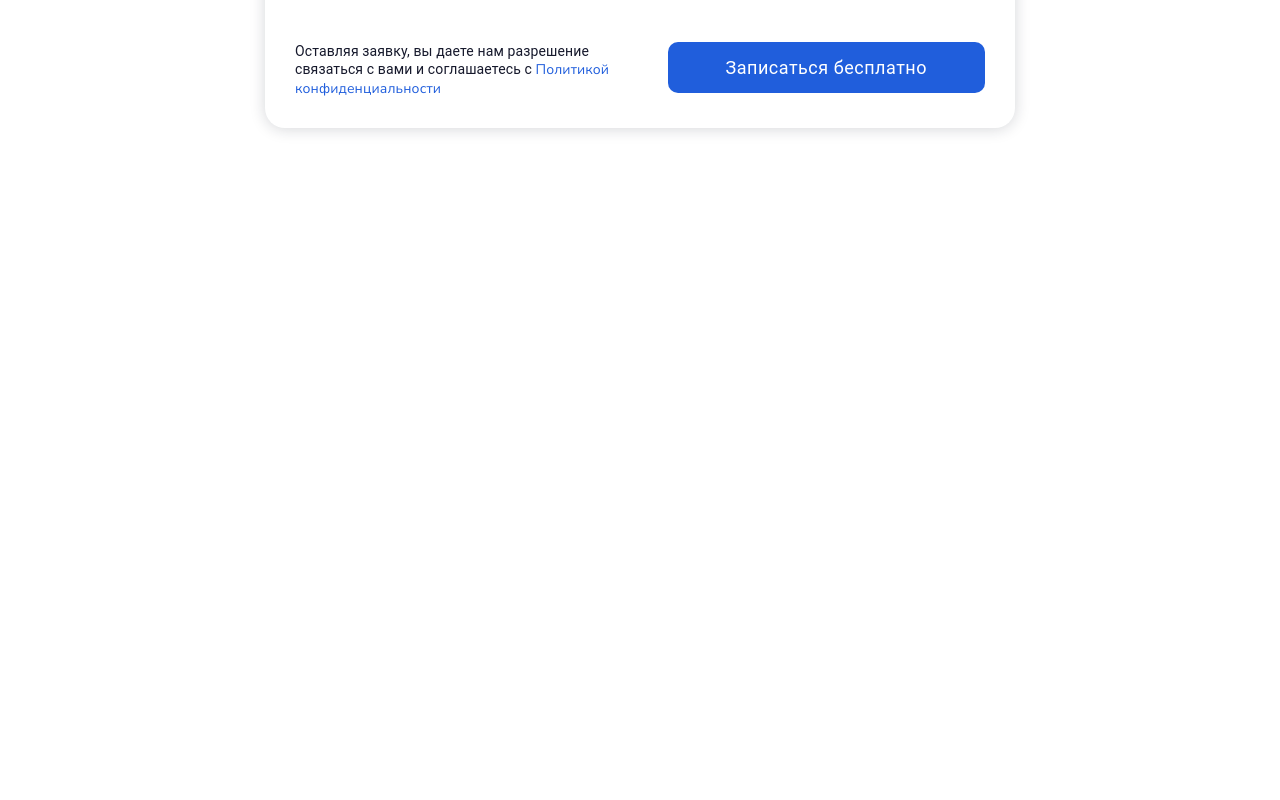
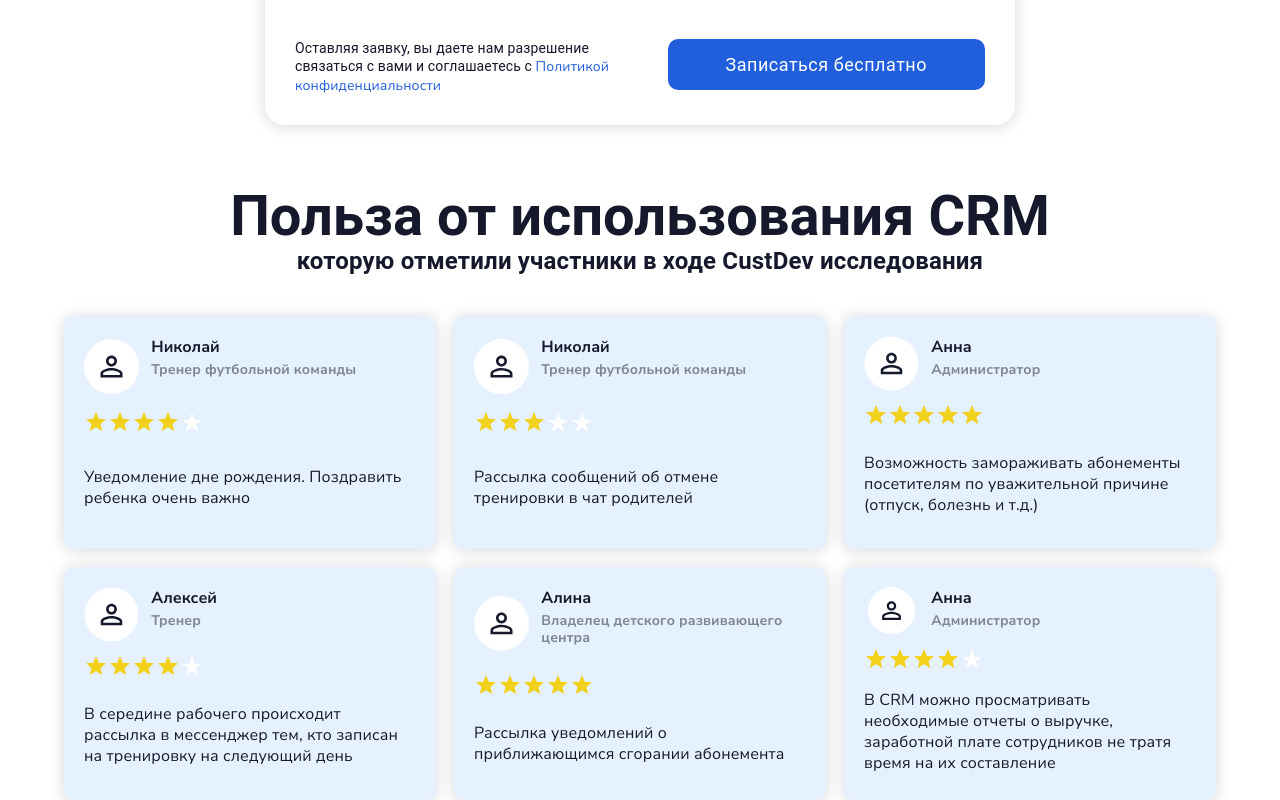
Before and after one commit to lvnnew/SPORTLY, a Next.js app: page / in a window 1280 px wide. Shown: the part 3285-4085 px from the top of the page. Before the commit the page ends 3473 px from the top, so only its background shows below. Built offline with nearby package versions, Linux system fonts and the light colour scheme.

Commit message:
add-reviews-section

```diff
--- /dev/null
+++ b/components/Reviews/Reviews.jsx
@@ -0,0 +1,31 @@
+import { Container, Grid } from '@mui/material';
+import React from 'react';
+import Title from "../Title";
+import ReviewsItem from './ReviewsItem';
+import ReviewsData from "./ReviewsData";
+
+const Reviews = () => {
+  return (
+    <Grid component="section" container>
+      <Container maxWidth="lg">
+        <Title title="Польза от использования CRM " subTitle="которую отметили участники в ходе CustDev исследования" left={true} />
+        <Grid container spacing="18px" sx={{
+          pt: {xs: "24px", lg: "40px"}
+        }}>
+          {
+            ReviewsData.map((item, index) => {
+              return (
+
+                <Grid key={index} item xs={12} md={6} lg={4}>
+                  <ReviewsItem name={item.name} specialization={item.specialization} rating={item.rating} text={item.text} />
+                </Grid>
+              )
+            })
+          }
+        </Grid>
+      </Container>
+    </Grid>
+  );
+};
+
+export default Reviews;
--- /dev/null
+++ b/components/Reviews/ReviewsData.js
@@ -0,0 +1,40 @@
+const ReviewsData = [
+  {
+    name: "Николай",
+    specialization: "Тренер футбольной команды",
+    rating: 4,
+    text: "Уведомление дне рождения. Поздравить ребенка очень важно"
+  },
+  {
+    name: "Николай",
+    specialization: "Тренер футбольной команды",
+    rating: 3,
+    text: "Рассылка сообщений об отмене тренировки в чат родителей"
+  },
+  {
+    name: "Анна",
+    specialization: "Администратор",
+    rating: 5,
+    text: "Возможность замораживать абонементы посетителям по уважительной причине (отпуск, болезнь и т.д.)"
+  },
+  {
+    name: "Алексей",
+    specialization: "Тренер",
+    rating: 4,
+    text: "В середине рабочего происходит рассылка в мессенджер тем, кто записан на тренировку на следующий день"
+  },
+  {
+    name: "Алина",
+    specialization: "Владелец детского развивающего центра",
+    rating: 5,
+    text: "Рассылка уведомлений о приближающимся сгорании абонемента"
+  },
+  {
+    name: "Анна",
+    specialization: "Администратор",
+    rating: 4,
+    text: "В CRM можно просматривать необходимые отчеты о выручке, заработной плате сотрудников не тратя время на их составление"
+  }
+];
+
+export default ReviewsData;
--- /dev/null
+++ b/components/Reviews/ReviewsItem.jsx
@@ -0,0 +1,98 @@
+import { Grid, Rating, Typography } from "@mui/material";
+import Image from "next/image";
+import React from "react";
+import StarRateIcon from "@mui/icons-material/StarRate";
+
+const ReviewsItem = ({ name, specialization, text, rating }) => {
+  return (
+    <Grid
+      container
+      sx={{
+        backgroundColor: "#E6F1FF",
+        boxShadow: "0px 1px 15px rgba(22, 25, 44, 0.18)",
+        borderRadius: "10px",
+        padding: { xs: "14px", lg: "20px"},
+        minHeight: {lg: "233px"},
+      }}
+    >
+      <Grid item container>
+        <Grid
+          item
+          xs={2}
+          sx={{
+            position: "relative",
+          }}
+        >
+          <Image
+            src="/avatar.svg"
+            alt="avatar"
+            fill={true}
+            style={{
+              transform: "translateY(-50%)",
+              top: "50%",
+            }}
+          />
+        </Grid>
+        <Grid item xs={9} sx={{
+          ml: "12px"
+        }}>
+          <Typography
+            variant="span"
+            sx={{
+              display: "inline-block",
+              fontSize: "16px",
+              fontWeight: 700,
+              lineHeight: "19px",
+            }}
+          >
+            {name}
+          </Typography>
+          <Typography
+            variant="body1"
+            sx={{
+              fontFamily: "Nunito Sans",
+              fontSize: "14px",
+              fontWeight: 700,
+              lineHeight: "17px",
+              color: "rgba(22, 25, 44, 0.5)",
+              mt: "3px",
+            }}
+          >
+            {specialization}
+          </Typography>
+        </Grid>
+      </Grid>
+      <Rating
+        name="text-feedback"
+        value={rating}
+        readOnly
+        precision={0.5}
+        emptyIcon={<StarRateIcon sx={{ color: "#fff" }} fontSize="inherit" />}
+        sx={{
+          color: "#F2D11D",
+          mt: "12px",
+        }}
+      />
+      <Grid
+        item
+        xs={12}
+        sx={{
+          mt: "12px",
+        }}
+      >
+        <Typography
+          variant="body1"
+          sx={{
+            fontFamily: "Nunito Sans",
+            fontSize: "16px",
+            lineHeight: "21px",
+          }}
+        >
+          {text}
+        </Typography>
+      </Grid>
+    </Grid>
+  );
+};
+
+export default ReviewsItem;
--- a/components/Test/Test.jsx
+++ b/components/Test/Test.jsx
@@ -17,29 +17,7 @@ const Test = () => {
       }}
     >
       <Container maxWidth="lg">
-        <Typography
-          variant="h3"
-          sx={{
-            fontSize: { xs: "24px", lg: "48px" },
-            fontWeight: 700,
-            lineHeight: { xs: "29px", lg: "58px" },
-            textAlign: {xs: "left", md: "center"}
-          }}
-        >
-          Тестовый запуск CRM
-        </Typography>
-        <Typography
-          variant="h4"
-          sx={{
-            mt: {xs: "6px", lg: "12px"},
-            fontSize: {xs: "16px", lg: "24px"},
-            fontWeight: 700,
-            lineHeight: {xs: "19px", lg: "24px"},
-            textAlign: {xs: "left", md: "center"}
-          }}
-        >
-          включает в себя
-        </Typography>
+        <Title title="Тестовый запуск CRM" subTitle="включает в себя " left={true} />
 
         <Box
           sx={{
--- a/components/Title.jsx
+++ b/components/Title.jsx
@@ -1,7 +1,7 @@
 import { Grid, Typography } from "@mui/material";
 import React from "react";
 
-const Title = ({ title, subTitle }) => {
+const Title = ({ title, subTitle, left }) => {
   return (
     <Grid container sx={{textAlign: "center"}}>
       <Grid item xs={12}>
@@ -9,13 +9,15 @@ const Title = ({ title, subTitle }) => {
           fontSize: {xs: "26px", lg: "56px"},
           fontWeight: 700,
           lineHeight: {xs: "31px", lg: "62px"},
+          textAlign: {xs: left ? "left" : "center", md: "center"}
         }}>{title}</Typography>
       </Grid>
       <Grid item xs={12}>
         <Typography variant="h4" sx={{
-          fontSize: {xs: "18px", lg: "24px"},
+          fontSize: {xs: "16px", lg: "24px"},
           fontWeight: 700,
-          lineHeight: {xs: "22px", lg: "29px"}
+          lineHeight: {xs: "22px", lg: "29px"},
+          textAlign: {xs: left ? "left" : "center", md: "center"}
         }}>{subTitle}</Typography>
       </Grid>
     </Grid>
--- a/pages/index.js
+++ b/pages/index.js
@@ -5,6 +5,7 @@ import Banner from '../components/Banner/Banner';
 import About from '../components/About/About';
 import Decision from '../components/Decision/Decision';
 import Test from '../components/Test/Test';
+import Reviews from '../components/Reviews/Reviews';
 
 
 export default function Home() {
@@ -21,6 +22,7 @@ export default function Home() {
       <About />
       <Decision />
       <Test />
+      <Reviews />
     </>
   )
 }
```
Also changed, not shown: public/avatar.svg (added).
